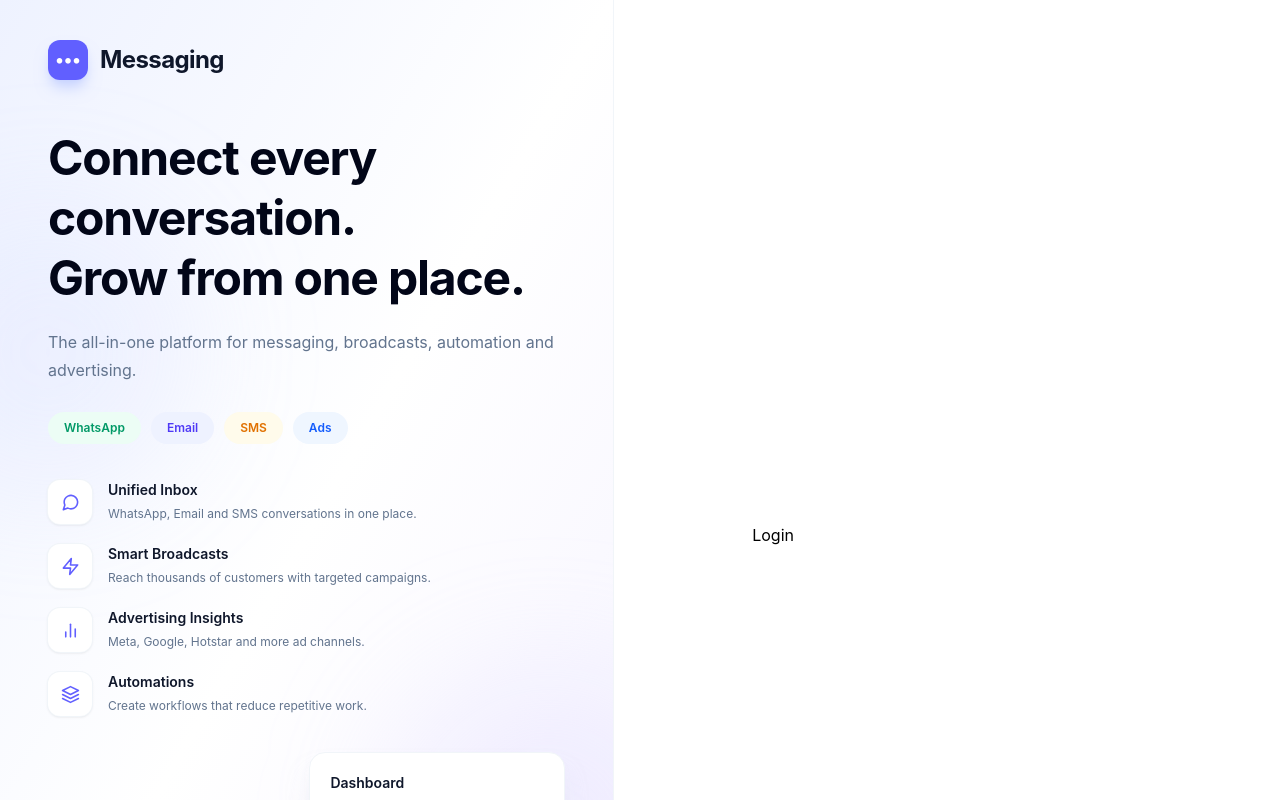
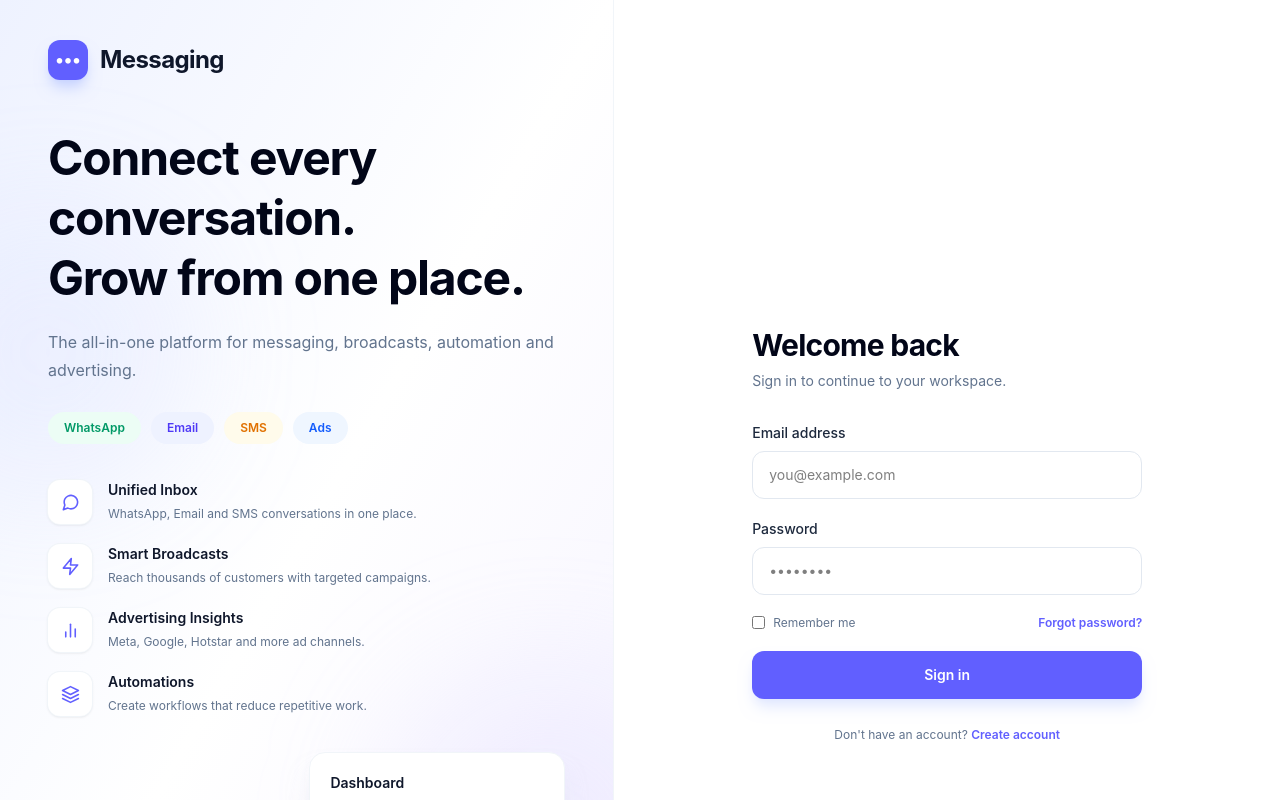
Before and after one commit to renukaprasad-ms/messaging, a React (Vite) app in the folder frontend/: page /login in a window 1280 px wide. Shown: the top 800 px of the page. Built offline with nearby package versions, Linux system fonts and the light colour scheme.

Commit message:
feat(frontend): implement login screen

```diff
--- a/frontend/src/pages/auth/Login.tsx
+++ b/frontend/src/pages/auth/Login.tsx
@@ -1,5 +1,36 @@
+import { Link } from "react-router";
+
 const Login = () => {
-  return <div>Login</div>;
+  return (
+    <div>
+      <div className="mb-8">
+        <h1 className="text-3xl font-bold tracking-tight text-slate-950">Welcome back</h1>
+        <p className="mt-2 text-sm text-slate-500">Sign in to continue to your workspace.</p>
+      </div>
+
+      <form className="space-y-5">
+        <label className="block">
+          <span className="mb-2 block text-sm font-medium text-slate-800">Email address</span>
+          <input type="email" placeholder="you@example.com" className="h-12 w-full rounded-xl border border-slate-200 px-4 text-sm outline-none transition focus:border-indigo-400 focus:ring-4 focus:ring-indigo-50" />
+        </label>
+        <label className="block">
+          <span className="mb-2 block text-sm font-medium text-slate-800">Password</span>
+          <input type="password" placeholder="••••••••" className="h-12 w-full rounded-xl border border-slate-200 px-4 text-sm outline-none transition focus:border-indigo-400 focus:ring-4 focus:ring-indigo-50" />
+        </label>
+
+        <div className="flex items-center justify-between text-xs">
+          <label className="flex items-center gap-2 text-slate-500"><input type="checkbox" className="accent-indigo-500" /> Remember me</label>
+          <Link to="/forgot-password" className="font-semibold text-indigo-500 hover:text-indigo-600">Forgot password?</Link>
+        </div>
+
+        <button type="submit" className="h-12 w-full rounded-xl bg-indigo-500 text-sm font-semibold text-white shadow-lg shadow-indigo-100 transition hover:bg-indigo-600">Sign in</button>
+      </form>
+
+      <p className="mt-7 text-center text-xs text-slate-500">
+        Don&apos;t have an account? <Link to="/register" className="font-semibold text-indigo-500">Create account</Link>
+      </p>
+    </div>
+  );
 };
 
 export default Login;
```
